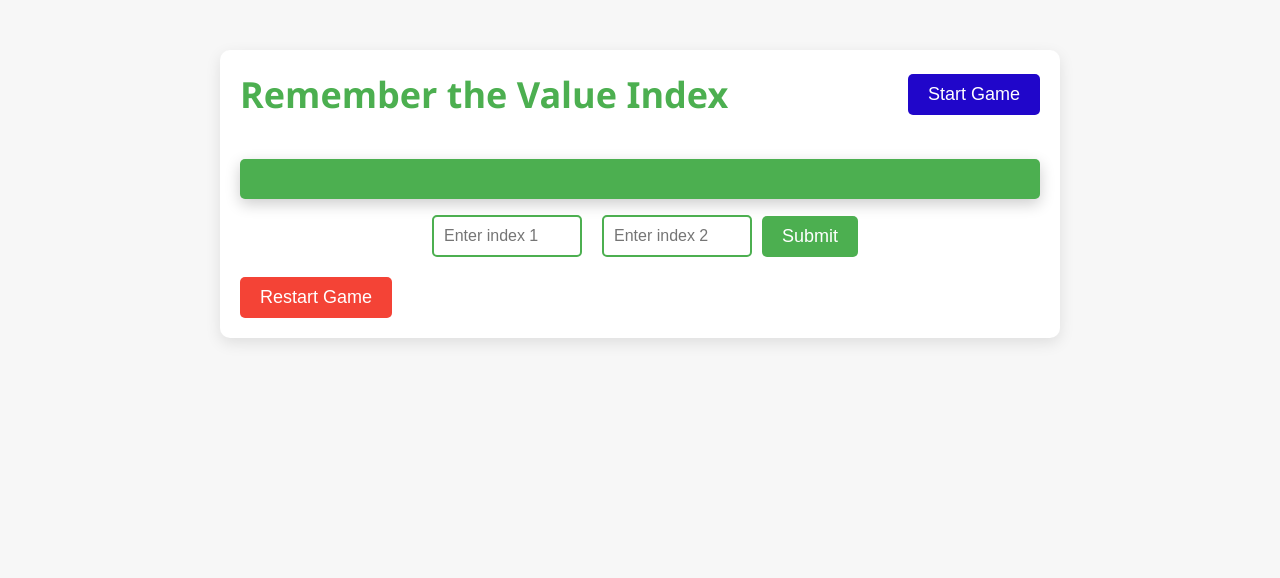
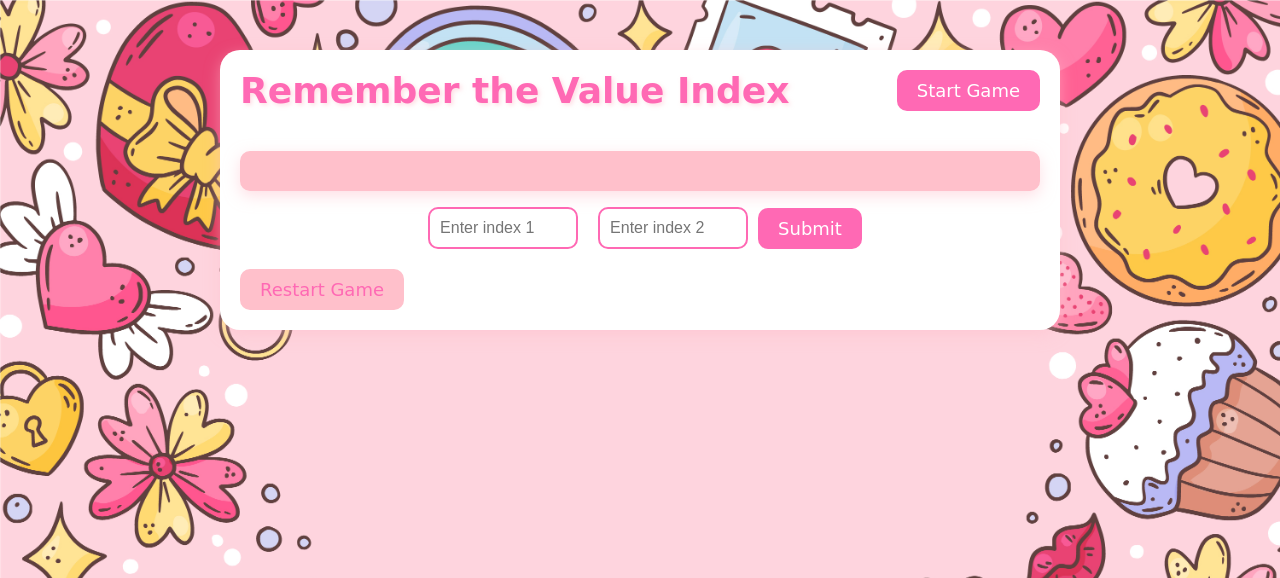
Before and after one commit to Janusha-Weerasinghe/PDSA-II-YR3COBSCCOMP23.2P, a PHP site: page /RemValueIndex.html in a window 1280 px wide. Shown: the top 578 px of the page. Run offline with PHP 8.4, Linux system fonts and the light colour scheme.

Commit message:
Change design
Completed code

```diff
--- a/RemValueIndex.css
+++ b/RemValueIndex.css
@@ -1,8 +1,11 @@
+/* General Styles */
 body {
   font-family: 'Segoe UI', Tahoma, Geneva, Verdana, sans-serif;
   margin: 0;
   padding: 0;
-  background-color: #f7f7f7;
+  background-color: #ffeeff; /* Light pink background */
+  background-image: url('bg4.jpg');
+  background-size: cover;
 }
 
 .container {
@@ -10,10 +13,11 @@
   margin: 50px auto;
   padding: 20px;
   background-color: #fff;
-  border-radius: 10px;
-  box-shadow: 0 5px 15px rgba(0, 0, 0, 0.1);
+  border-radius: 20px;
+  box-shadow: 0 5px 15px rgba(255, 192, 203, 0.5); /* Light pink shadow */
 }
 
+/* Header Styles */
 .header {
   display: flex;
   justify-content: space-between;
@@ -22,20 +26,14 @@
 }
 
 .header h1 {
-  color: #4caf50;
+  color: #ff69b4; /* Hot pink color */
+  font-family: 'Abril Fatface', cursive; /* Playful font */
   font-size: 36px;
   margin: 0;
+  text-shadow: 2px 2px 4px rgba(255, 192, 203, 0.5); /* Light pink text shadow */
 }
 
-.header input[type="text"] {
-  padding: 10px;
-  font-size: 16px;
-  border: 2px solid #4caf50;
-  border-radius: 5px;
-  width: 200px;
-  box-sizing: border-box;
-}
-
+/* Game Board Styles */
 .game-board {
   display: flex;
   flex-wrap: wrap;
@@ -47,15 +45,15 @@
 .game-board div {
   width: 100px;
   height: 100px;
-  background-color: #4caf50;
+  background-color: #ff69b4; /* Hot pink background */
   color: white;
   display: flex;
   align-items: center;
   justify-content: center;
   margin: 10px;
   font-size: 36px;
-  border-radius: 10px;
-  box-shadow: 0 5px 15px rgba(0, 0, 0, 0.2);
+  border-radius: 20px;
+  box-shadow: 0 5px 15px rgba(255, 192, 203, 0.5); /* Light pink shadow */
   transition: transform 0.3s ease;
   cursor: pointer;
 }
@@ -64,20 +62,23 @@
   transform: scale(1.05);
 }
 
-.input-section {
-  margin-bottom: 20px;
-}
-
+/* Numbers Display Styles */
 .numbers-display {
   padding: 20px;
-  background-color: #4caf50;
-  border-radius: 5px;
-  box-shadow: 0 5px 15px rgba(0, 0, 0, 0.2);
+  background-color: #ffc0cb; /* Light pink background */
+  border-radius: 10px;
+  box-shadow: 0 5px 15px rgba(255, 192, 203, 0.5); /* Light pink shadow */
 }
 
 .numbers-display h2 {
-  color: #333;
+  color: #ff69b4; /* Hot pink color */
   margin-top: 0;
+  font-family: 'Abril Fatface', cursive; /* Playful font */
+}
+
+/* Input Section Styles */
+.input-section {
+  margin-bottom: 20px;
 }
 
 .input-container {
@@ -90,65 +91,68 @@
 .input-container input[type="text"] {
   padding: 10px;
   font-size: 16px;
-  border: 2px solid #4caf50;
-  border-radius: 5px;
+  border: 2px solid #ff69b4; /* Hot pink border */
+  border-radius: 10px;
   margin: 0 10px;
   width: 150px;
   box-sizing: border-box;
 }
 
+/* Button Styles */
 button {
   padding: 10px 20px;
   font-size: 18px;
-  background-color: #4caf50;
+  background-color: #ff69b4; /* Hot pink background */
   color: white;
   border: none;
-  border-radius: 5px;
+  border-radius: 10px;
   cursor: pointer;
   transition: background-color 0.3s;
+  font-family: 'Abril Fatface', cursive; /* Playful font */
 }
 
 button:hover {
-  background-color: #45a049;
+  background-color: #ff1493; /* Darker pink background on hover */
 }
 
 #message {
   margin-top: 20px;
   font-weight: bold;
-  color: #4caf50;
+  color: #ff69b4; /* Hot pink color */
+  font-family: 'Abril Fatface', cursive; /* Playful font */
 }
 
 .start-btn {
   padding: 10px 20px;
   font-size: 18px;
-  background-color: #2006ca;
+  background-color: #ff69b4; /* Hot pink background */
   color: white;
   border: none;
-  border-radius: 5px;
+  border-radius: 10px;
   cursor: pointer;
   transition: background-color 0.3s;
+  font-family: 'Abril Fatface', cursive; /* Playful font */
 }
 
 .start-btn:hover {
-  background-color: #480bf0;
+  background-color: #ff1493; /* Darker pink background on hover */
 }
 
 .restart-btn {
   padding: 10px 20px;
   font-size: 18px;
-  background-color: #f44336;
-  color: white;
+  background-color: #ffc0cb; /* Light pink background */
+  color: #ff69b4; /* Hot pink color */
   border: none;
-  border-radius: 5px;
+  border-radius: 10px;
   cursor: pointer;
   transition: background-color 0.3s;
+  font-family: 'Abril Fatface', cursive; /* Playful font */
 }
 
 .restart-btn:hover {
-  background-color: #d32f2f;
+  background-color: #ffb6c1; /* Slightly darker pink background on hover */
 }
-
-
 
 /* Overlay */
 .overlay {
@@ -159,7 +163,7 @@
   top: 0;
   width: 100%; /* Full width */
   height: 100%; /* Full height */
-  background-color: rgba(0, 0, 0, 0.5); /* Black background with opacity */
+  background-color: rgba(255, 192, 203, 0.5); /* Light pink background with opacity */
   overflow: auto; /* Enable scroll if needed */
 }
 
@@ -173,13 +177,13 @@
   transform: translate(-50%, -50%);
   background-color: #fefefe;
   padding: 20px;
-  border-radius: 8px;
-  box-shadow: 0 0 20px rgba(0, 0, 0, 0.3); /* Box shadow */
+  border-radius: 20px;
+  box-shadow: 0 0 20px rgba(255, 192, 203, 0.5); /* Light pink shadow */
 }
 
 /* Close Button */
 .close {
-  color: #aaa;
+  color: #ff69b4; /* Hot pink color */
   float: right;
   font-size: 24px;
   font-weight: bold;
@@ -188,6 +192,6 @@
 
 .close:hover,
 .close:focus {
-  color: black;
+  color: #ff1493; /* Darker pink color on hover */
   text-decoration: none;
 }
```
Also changed, not shown: bg4.jpg (added).
